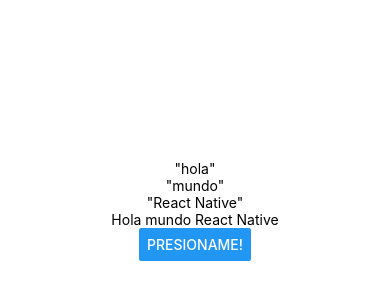
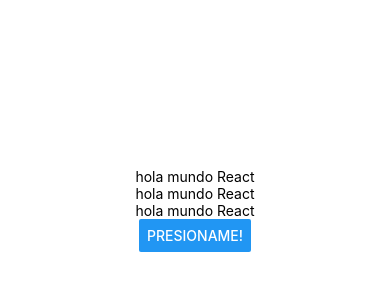
Before and after one commit to monseleon21/PM192_, a React Native app in the folder my-blank/: screen / in a window 390 px wide. Shown: the part 212-512 px from the top of the page. Built offline with nearby package versions, Linux system fonts and the light colour scheme.

Commit message:
Creacion de uso de estados y actualizacion

```diff
--- a/my-blank/App.js
+++ b/my-blank/App.js
@@ -1,10 +1,12 @@
 /* zona 1, aqui van importaciones  */
 import { StatusBar } from 'expo-status-bar';
 import { StyleSheet, Text, View,Button } from 'react-native';
+import React, {useState} from 'react';
 
-const Texto=(props)=>{
-  const{children}=props
-  return(<Text>{children}</Text>)
+const Texto=()=>{
+  const [contenido, setContenido]=useState('hola mundo React')
+  const actualizarTexto=()=>{setContenido('Estado actualizado')}
+  return(<Text onPress={actualizarTexto}>{contenido}</Text>)
 }
 
 /* zona 2 , el main*/
@@ -13,10 +15,10 @@
     <View style={styles.container}>
       <StatusBar style="auto" />
 
-        <Texto>"hola"</Texto>
-        <Texto>"mundo"</Texto>
-        <Texto>"React Native"</Texto>
-        <Text>Hola mundo React Native</Text>
+        <Texto></Texto>
+        <Texto></Texto>
+        <Texto></Texto>
+
       <Button title='Presioname!'></Button>
 
     </View>
```
